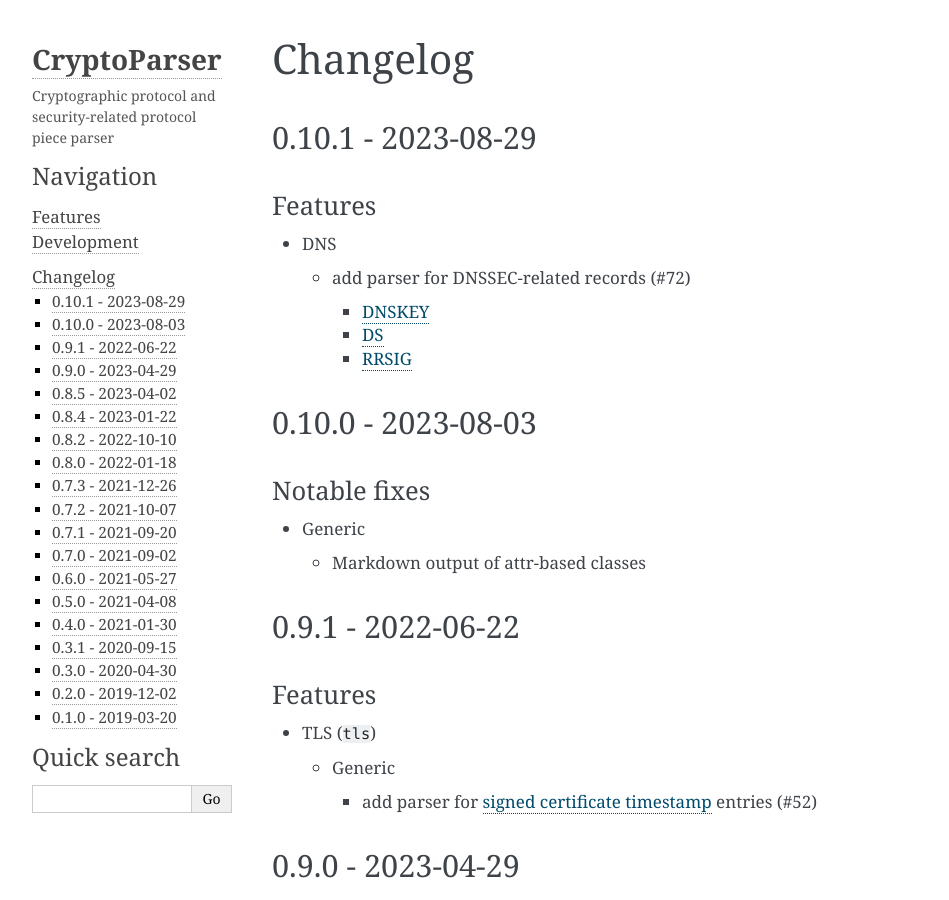
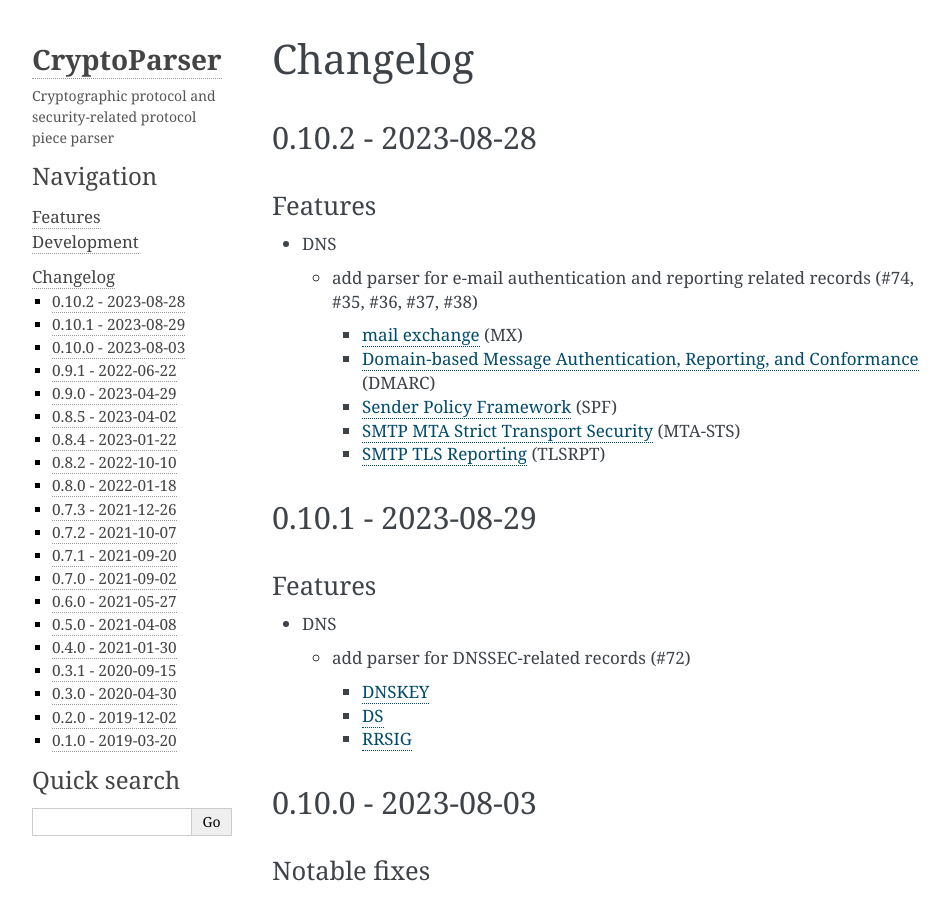
Before and after one commit to c0r0n3r/cryptoparser, a Sphinx documentation site: the page built from docs/changelog.rst, in a window 1280 px wide and 900 px high. Shown: the whole window, without its empty margins (148-1097 px from the left). Built offline with Sphinx 7.4.7, drawn with Linux system fonts in a browser that asks for light colours.

Commit message:
chore(release): Bump version number to 0.10.2 and update changelog

```diff
--- a/CHANGELOG.rst
+++ b/CHANGELOG.rst
@@ -1,5 +1,22 @@
 Changelog
 =========
+
+0.10.2 - 2023-08-28
+-------------------
+
+Features
+~~~~~~~~
+
+-  DNS
+
+   -  add parser for e-mail authentication and reporting related records (#74, #35, #36, #37, #38)
+
+      -  `mail exchange <https://www.rfc-editor.org/rfc/rfc1035>`__ (MX)
+      -  `Domain-based Message Authentication, Reporting, and Conformance <https://www.rfc-editor.org/rfc/rfc7489>`__
+         (DMARC)
+      -  `Sender Policy Framework <https://www.rfc-editor.org/rfc/rfc7208>`__ (SPF)
+      -  `SMTP MTA Strict Transport Security <https://www.rfc-editor.org/rfc/rfc8461>`__ (MTA-STS)
+      -  `SMTP TLS Reporting <https://www.rfc-editor.org/rfc/rfc8460>`__ (TLSRPT)
 
 0.10.1 - 2023-08-29
 -------------------
```
Also changed, not shown: docs/features.rst (+8 -0 lines), 1 other file.
